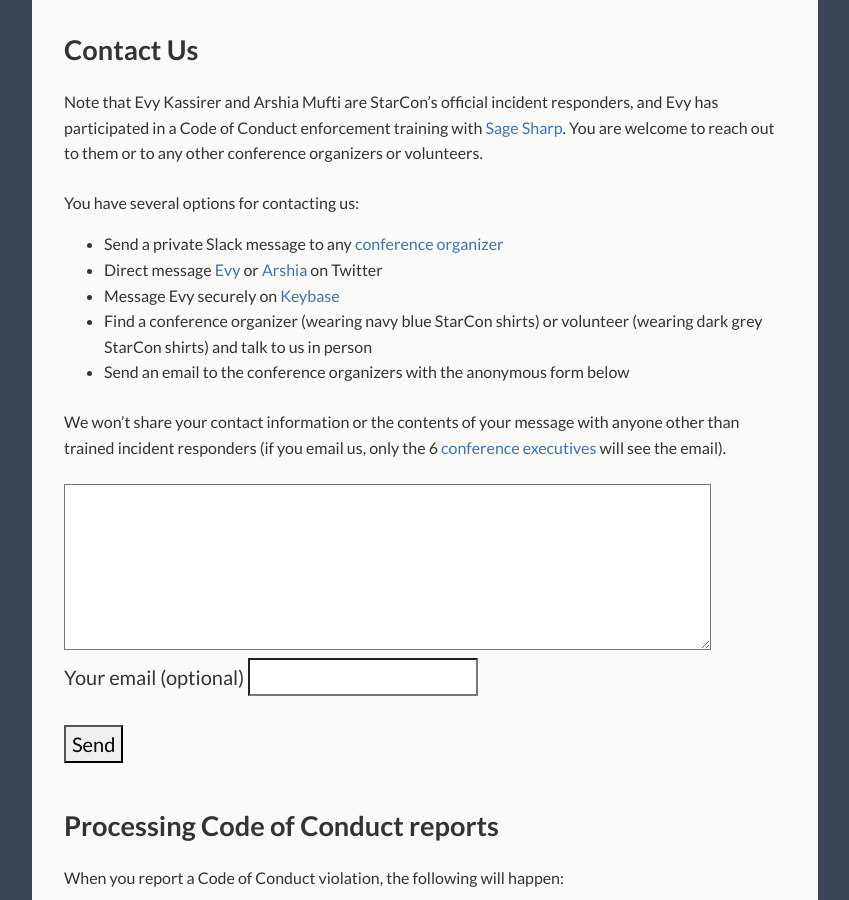
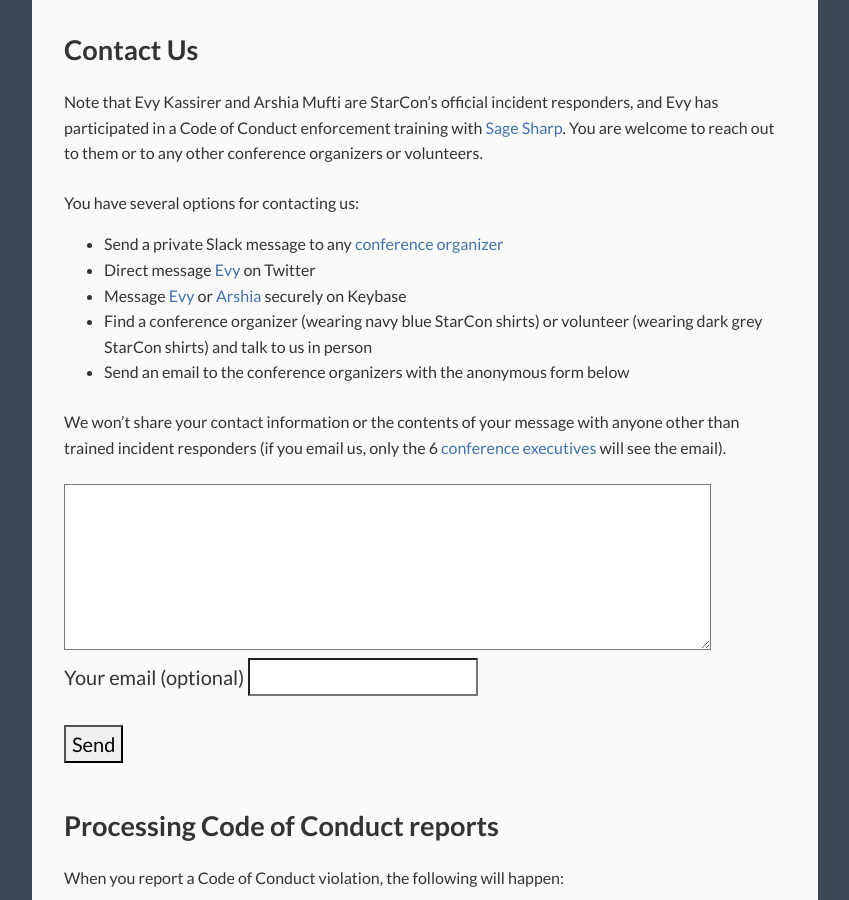
Before and after one commit to StarConKW/starconkw.github.io, a Jekyll site: the page built from _pages/coc.md, in a window 1280 px wide and 900 px high, scrolled down 2326 px. Shown: the whole window, without its empty margins (215-1064 px from the left). Built offline with Jekyll 4.4.1, drawn with Linux system fonts in a browser that asks for light colours; part of the change alters nothing that is shown.

```diff
--- a/_pages/coc.md
+++ b/_pages/coc.md
@@ -85,8 +85,8 @@ Note that Evy Kassirer and Arshia Mufti are StarCon's official incident responde
 You have several options for contacting us:
 
 - Send a private Slack message to any [conference organizer](/#whos-running-this)
-- Direct message [Evy](https://twitter.com/EvyKassirer) or [Arshia](https://twitter.com/arshia__) on Twitter
-- Message Evy securely on [Keybase](https://keybase.io/evyk/)
+- Direct message [Evy](https://twitter.com/EvyKassirer) on Twitter
+- Message [Evy](https://keybase.io/evyk/) or [Arshia](https://keybase.io/arshiamufti) securely on Keybase
 - Find a conference organizer (wearing navy blue StarCon shirts) or volunteer (wearing dark grey StarCon shirts) and talk to us in person
 - Send an email to the conference organizers with the anonymous form below
 
```
